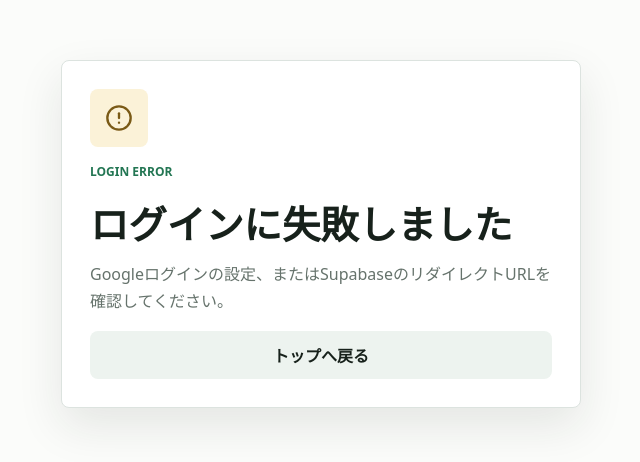
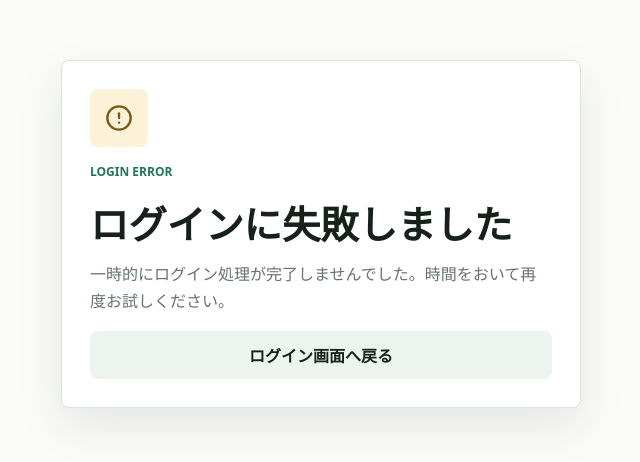
Before and after one commit to yoshitsugusasahara-a11y/bookkeeping-doc-collector, a Next.js app: page /auth/error in a window 1280 px wide. Shown: the part 166-628 px from the top of the page, without its empty margins (319-959 px from the left). Built offline with nearby package versions, Linux system fonts and the light colour scheme.

Commit message:
Stabilize Google login account selection

```diff
--- a/app/auth/error/page.tsx
+++ b/app/auth/error/page.tsx
@@ -1,7 +1,24 @@
 import Link from "next/link";
 import { AlertCircle } from "lucide-react";
 
-export default function AuthErrorPage() {
+function getSafeReturnPath(value?: string | null) {
+  if (!value) return "/admin/login";
+  if (value === "/admin/login") return value;
+
+  const clientMatch = value.match(/^\/client\/([^/?#]+)$/);
+  if (clientMatch?.[1]) return `/client/${clientMatch[1]}`;
+
+  return "/admin/login";
+}
+
+export default async function AuthErrorPage({
+  searchParams,
+}: {
+  searchParams: Promise<{ next?: string }>;
+}) {
+  const { next } = await searchParams;
+  const returnPath = getSafeReturnPath(next);
+
   return (
     <main className="auth-shell">
       <section className="auth-panel">
@@ -11,10 +28,10 @@ export default function AuthErrorPage() {
         <p className="eyebrow">Login Error</p>
         <h1>ログインに失敗しました</h1>
         <p>
-          Googleログインの設定、またはSupabaseのリダイレクトURLを確認してください。
+          一時的にログイン処理が完了しませんでした。時間をおいて再度お試しください。
         </p>
-        <Link className="secondary-action" href="/">
-          トップへ戻る
+        <Link className="secondary-action" href={returnPath}>
+          ログイン画面へ戻る
         </Link>
       </section>
     </main>
--- a/app/client/[clientSlug]/page.tsx
+++ b/app/client/[clientSlug]/page.tsx
@@ -18,7 +18,7 @@ export default async function ClientLoginPage({
         <p className="eyebrow">Client Login</p>
         <h1>証憑を送信する</h1>
         <p>
-          Googleアカウントでログインして、領収書や請求書などの資料を1枚ずつ送信します。
+          Googleアカウントでログインして、領収書や請求書などの資料を1件ずつ送信します。
         </p>
         <GoogleLoginButton
           nextPath={`/client/${clientSlug}/signup`}
@@ -26,7 +26,7 @@ export default async function ClientLoginPage({
         />
         <Link className="text-link" href={`/client/${clientSlug}/submissions`}>
           <FileText size={16} />
-          送信履歴のサンプルを見る
+          送信履歴を見る
         </Link>
       </section>
     </main>
```
Also changed, not shown: app/auth/callback/route.ts (+23 -3 lines), components/google-login-button.tsx (+6 -1 lines).
